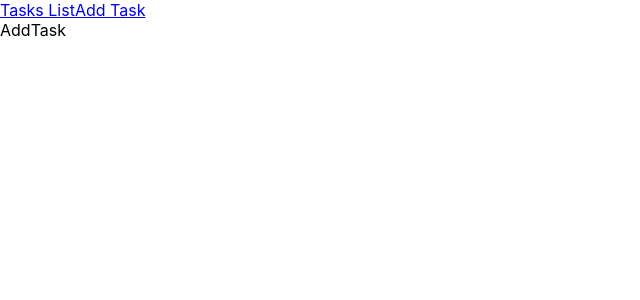
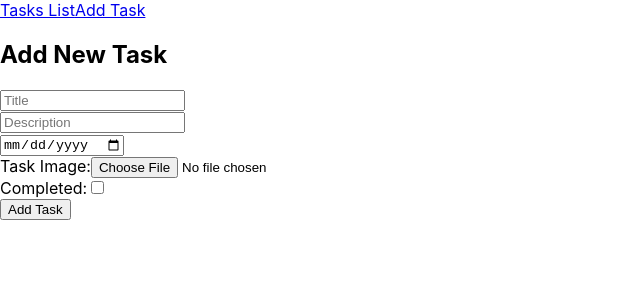
Before and after one commit to ayala-a11y/ai613-first-version, a React (Create React App) app: page /add in a window 1280 px wide. Shown: the top 300 px of the page, without its empty margins (0-640 px from the left). Built offline with nearby package versions, Linux system fonts and the light colour scheme.

Commit message:
Cange output

```diff
--- a/src/featurs/tasks/AddTask.jsx
+++ b/src/featurs/tasks/AddTask.jsx
@@ -1,9 +1,103 @@
-import React from 'react'
+import React, { useState } from 'react';
+import { useDispatch } from 'react-redux';
+import { addTask } from './tasksSlice';
+import { useNavigate } from 'react-router-dom';
 
 const AddTask = () => {
-  return (
-    <div>AddTask</div>
-  )
-}
+    const dispatch = useDispatch();//מביא את הפונקציה שליחה
+    const navigate = useNavigate();// פונקציה לניווט בין דפים
 
-export default AddTask
+    const [title, setTitle] = useState('');
+    const [desc, setDesc] = useState('');
+    const [date, setDate] = useState('');
+    const [img, setImg] = useState(null); // כאן נשמור את התמונה שנבחרה
+    const [isCompleted, setIsCompleted] = useState(false);
+
+    const handleImageChange = (e) => {//פונקציה הנותנת אפשרות לגשת לקבצים ע"מ לבחור תמונה
+        const file = e.target.files[0];
+        if (file) {//אם בחרנו קובץ
+            const reader = new FileReader();// יצירת אובייקט לקריאת הקובץ
+            reader.onloadend = () => {
+                setImg(reader.result);
+            };
+            reader.readAsDataURL(file);
+        }
+    };
+
+    const submit = () => {//שמירת המשימה החדשה
+        if (!title || !desc || !date) {//אם לא מילאנו הכל
+            alert('Please fill all required fields');
+            return;//לא נותן להוסיף
+        }
+        const newTask = {//יוצר אובייקט חדש
+            title,
+            desc,
+            date,
+            img,
+            isCompleted,
+        };
+        dispatch(addTask(newTask));//אחרת מזין את הפרטים שהכנסנו למטה ומוסיף את הקובץ
+         alert('your task added successfully');
+        navigate('/'); // חוזרים לרשימת המשימות אחרי הוספה
+    };
+
+    return <>
+        <div>
+            <h2>Add New Task</h2>
+            <form>
+                <div>
+                    <input
+                        type="text"
+                        placeholder="Title"
+                        value={title}
+                        onChange={(e) => setTitle(e.target.value)}
+
+                    />
+                </div>
+                <div>
+                    <input
+                        type="text"
+                        placeholder="Description"
+                        value={desc}
+                        onChange={(e) => setDesc(e.target.value)}
+
+                    />
+                </div>
+                <div>
+                    <input
+                        type="date"
+                        value={date}
+                        onChange={(e) => setDate(e.target.value)}
+
+                    />
+                </div>
+                <div>
+                    <label>
+                        Task Image:
+                        <input type="file" accept="image/*" onChange={handleImageChange} />
+                    </label>
+                </div>
+
+                {/* Preview של התמונה שנבחרה */}
+                {img && <img src={img} alt="Preview" style={{ maxWidth: '100px', marginTop: '10px' }} />}
+
+                <div>
+                    <label>
+                        Completed:
+                        <input
+                            type="checkbox"
+                            checked={isCompleted}
+                            onChange={(e) => setIsCompleted(e.target.checked)}
+                        />
+                    </label>
+                </div>
+
+                <button type="button" onClick={submit}>
+                    Add Task
+                </button>
+            </form>
+        </div>
+    </>
+};
+
+export default AddTask;
```
